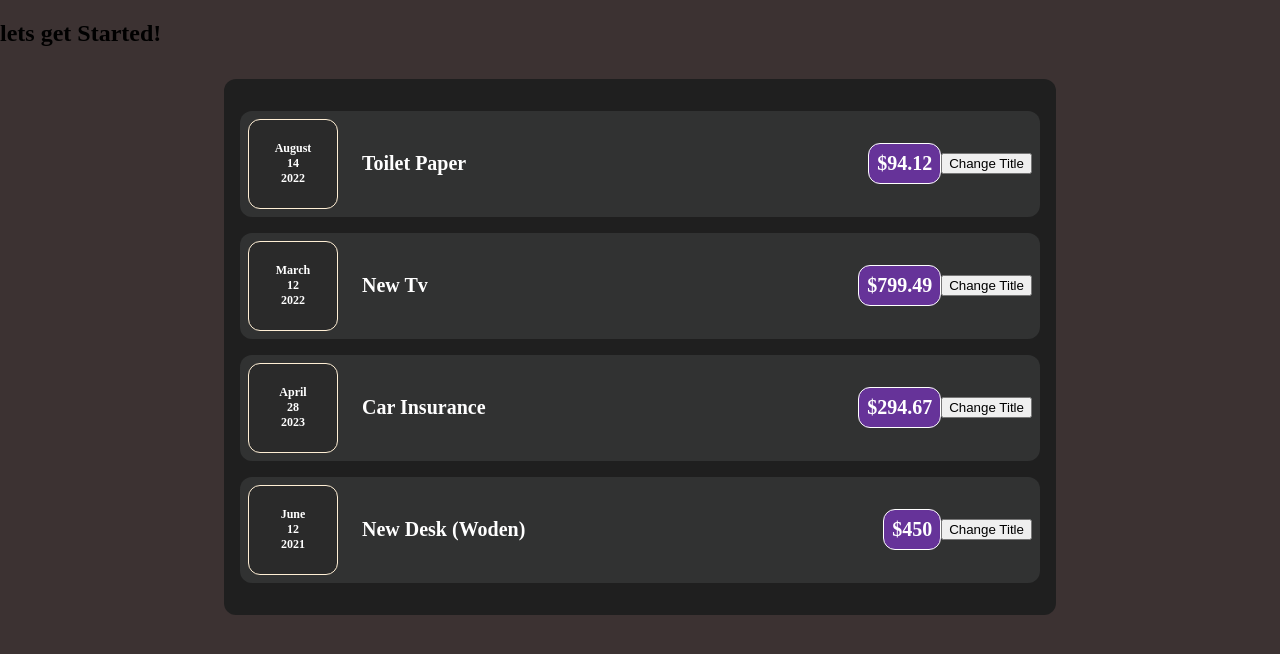
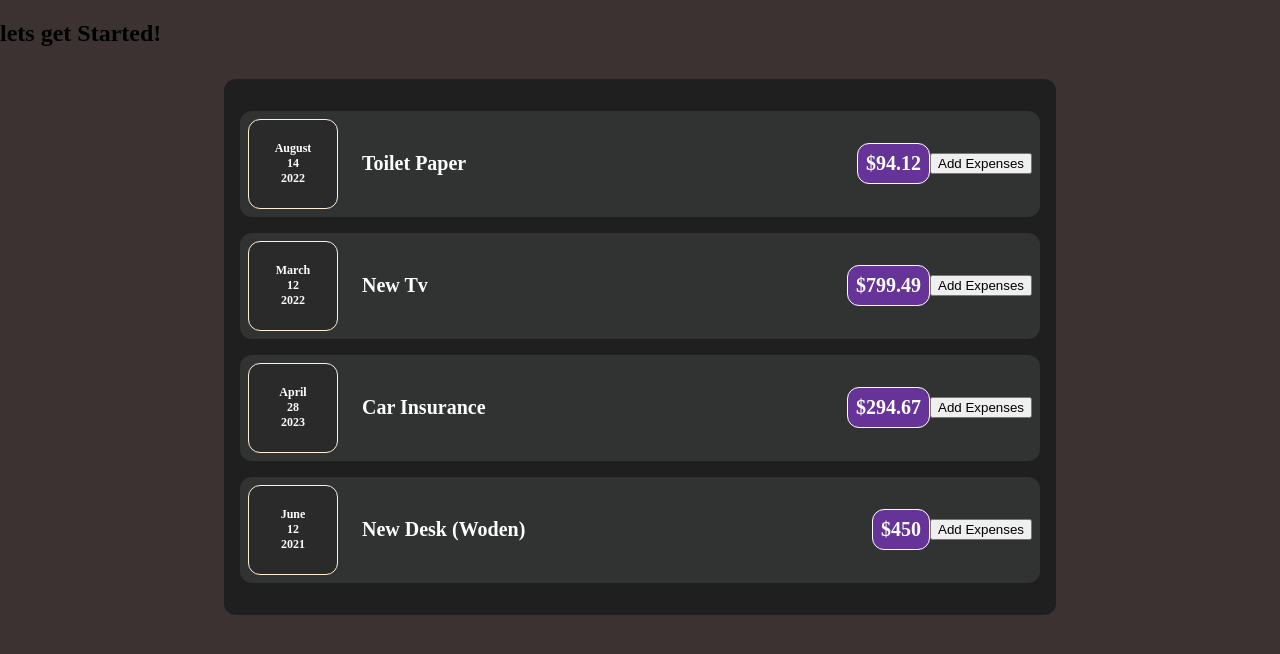
Before and after one commit to Chikmurgechetan/react, a React (Create React App) app: page / in a window 1280 px wide. Shown: the top 654 px of the page. Built offline with nearby package versions, Linux system fonts and the light colour scheme.

Commit message:
Adding Expense Amount

```diff
--- a/src/Components/Expenses/ExpenseItem.js
+++ b/src/Components/Expenses/ExpenseItem.js
@@ -1,4 +1,4 @@
-import React,{useState} from 'react';
+import {useState} from 'react';
 
 
 import './Expense.css';
@@ -8,11 +8,11 @@ import ExpensesDetails from './ExpensesDetails';
 
 
 const ExpenseItem = (props) =>{
-    const [title,setTitle] = useState(props.title)
+    const [amount,changeAmount] = useState(props.amount)
 
-      const clickHandler = () =>{
-         setTitle("news Paper")
-         console.log(title)
+      const addExpense = () =>{
+         changeAmount(amount+100)
+
 
       }
 
@@ -27,9 +27,9 @@ const ExpenseItem = (props) =>{
 
         <Card className='expense-item'>
         <ExpenseDate date={props.date}/>
-         <ExpensesDetails amount={props.amount} title={title}/>
+         <ExpensesDetails amount={amount} title={props.title}/>
 
-        <button onClick={clickHandler}> Change Title</button>
+       <button onClick={addExpense}> Add Expenses</button>
 
          {/* <button onClick={clickHandler}>Delete Expense</button> */}
         </Card>
```
